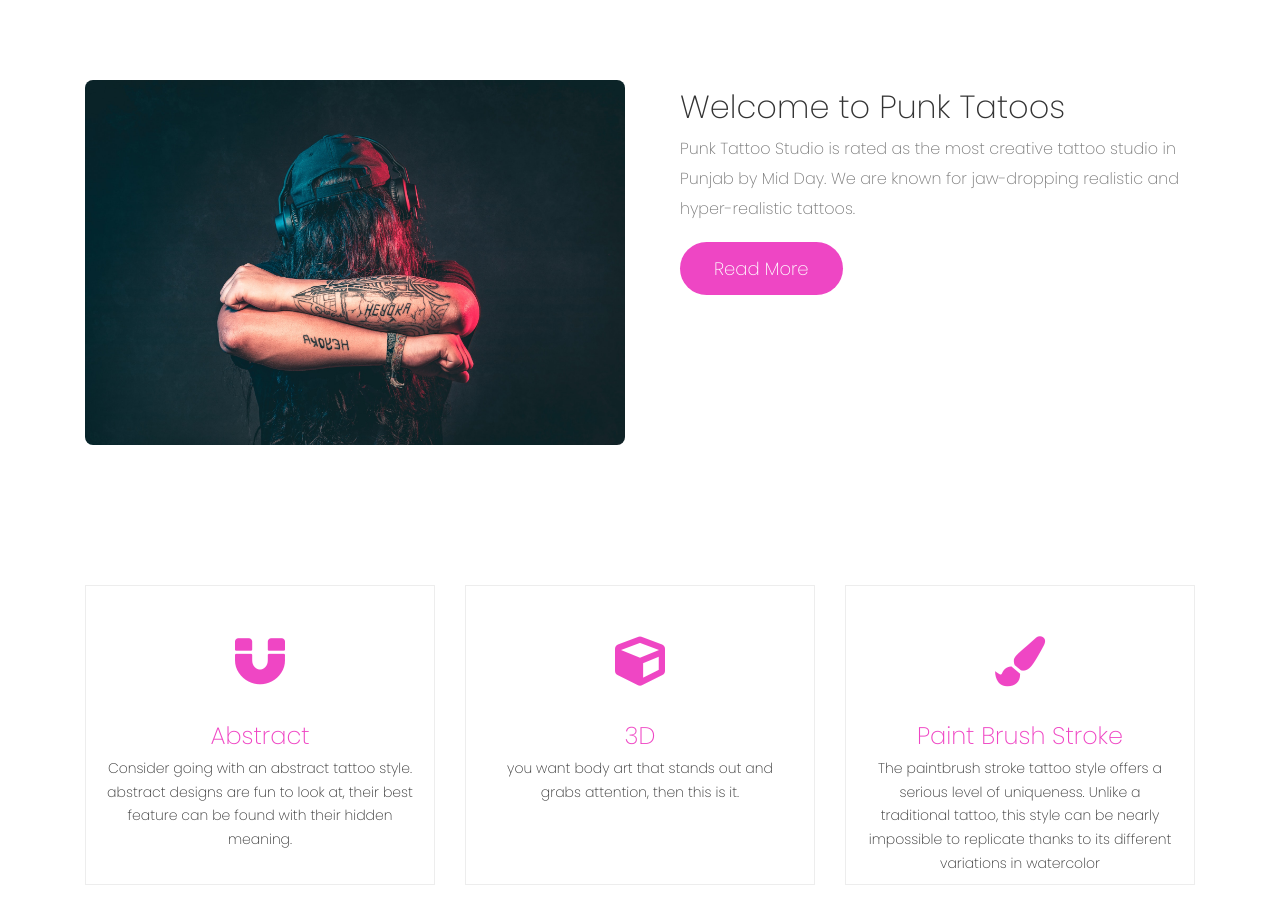
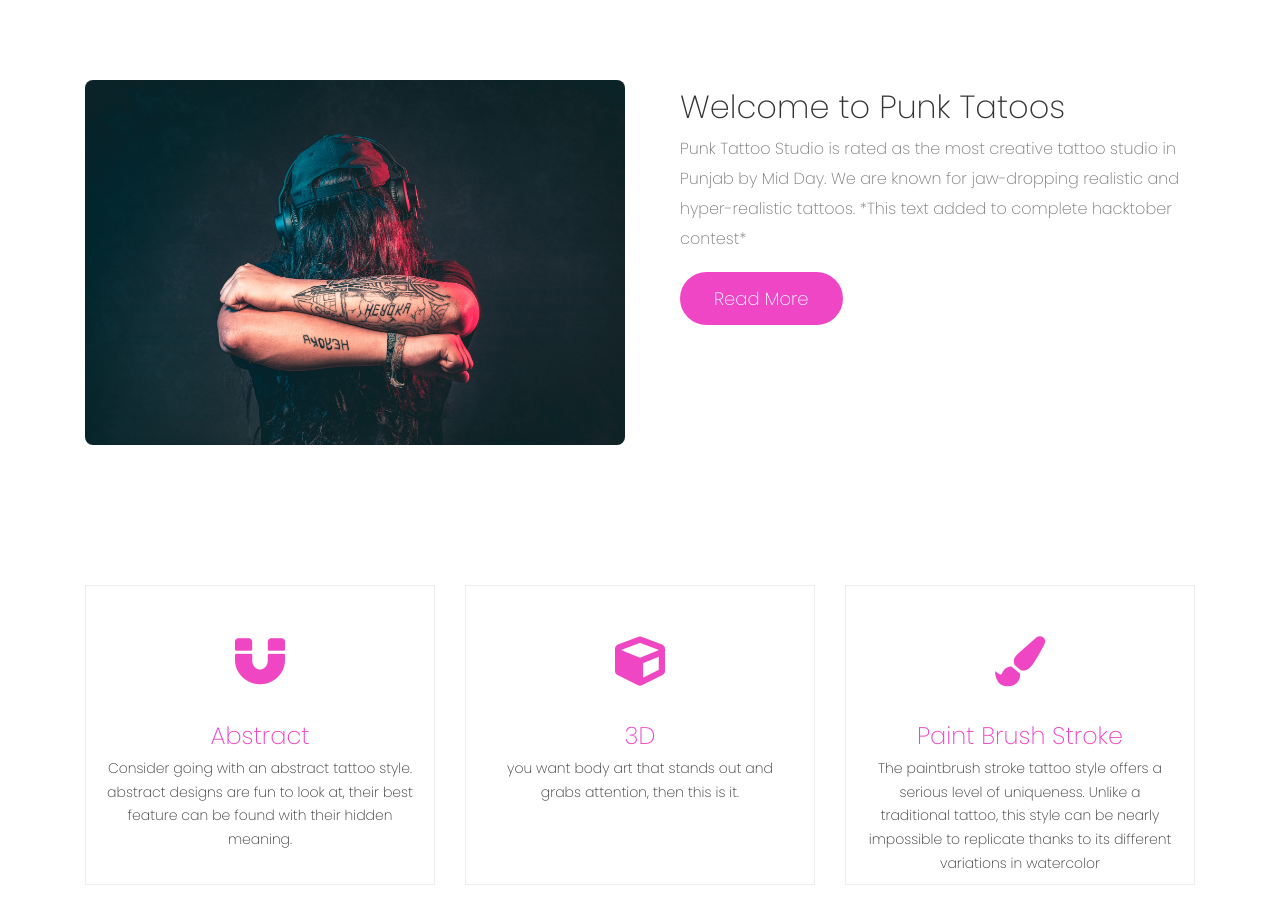
Before and after one commit to TheInvincible8/LandingPageForTatooArtistWebsite, a website: page index.html in a window 1280 px wide. Shown: the part 860-1784 px from the top of the page. Drawn offline with nearby package versions, Linux system fonts and the light colour scheme.

Commit message:
update index page

```diff
--- a/index.html
+++ b/index.html
@@ -77,7 +77,8 @@
                         <div class="title">Welcome to Punk Tatoos</div>
                         <div class="subtitle">
 
-                        Punk Tattoo Studio is rated as the most creative tattoo studio in Punjab by Mid Day. We are known for jaw-dropping realistic and hyper-realistic tattoos.</div>
+                        Punk Tattoo Studio is rated as the most creative tattoo studio in Punjab by Mid Day. We are known for jaw-dropping realistic and hyper-realistic tattoos.
+                    *This text added to complete hacktober contest*</div>
                             <div class="mt-5">
                                 <a class="btn btn--primary btn--rounded" href="#">Read More</a>
                             </div>
```
Also changed, not shown: 2 other files.
